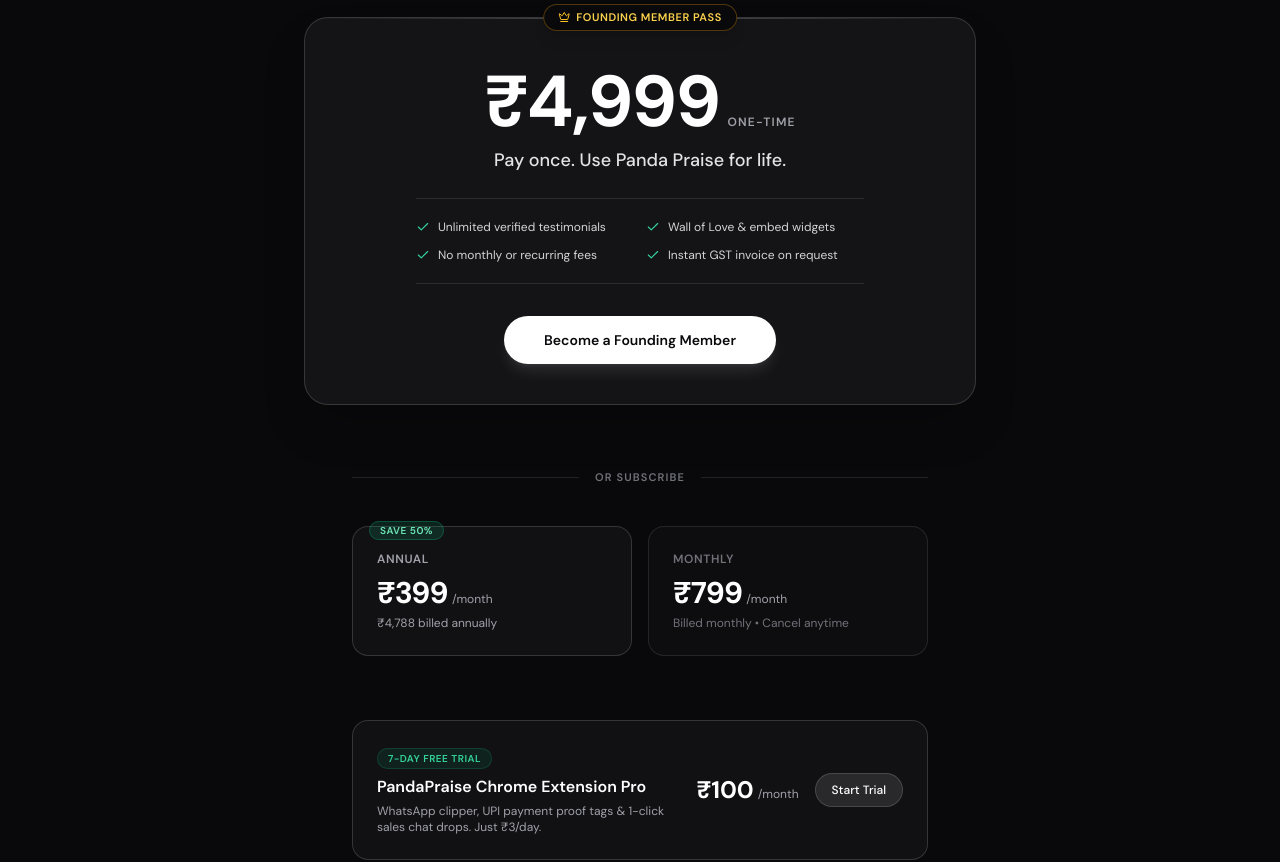
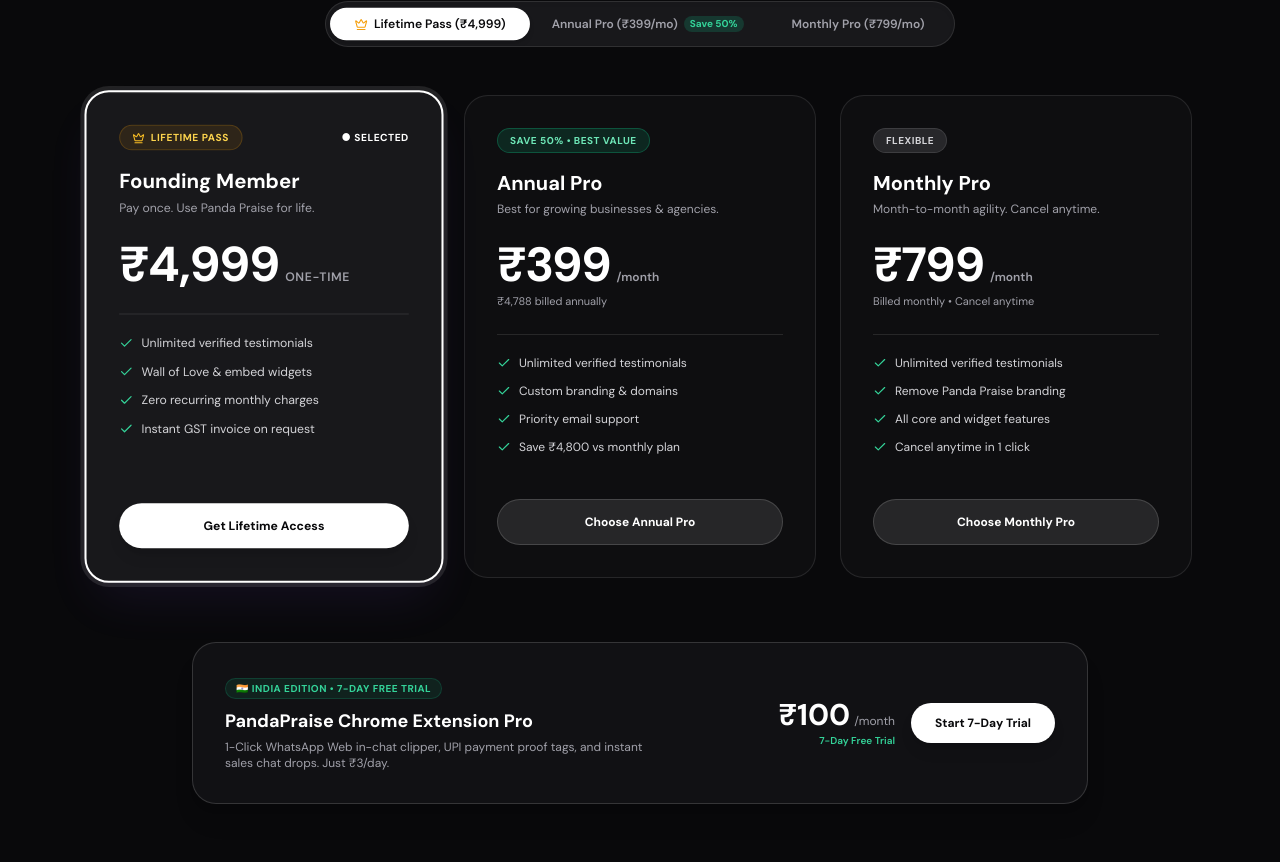
Before and after one commit to greetingsgopal-hub/testimonial-collector-dashboard, a React (Vite) app: page /pricing in a window 1280 px wide. Shown: the part 376-1238 px from the top of the page. Built offline with nearby package versions, Linux system fonts and the light colour scheme; no server answers.

Commit message:
feat: interactive 3-plan Apple navigator and selectable cards with direct checkout triggers

```diff
--- a/src/pages/PricingPage.tsx
+++ b/src/pages/PricingPage.tsx
@@ -97,20 +97,25 @@
 
   const [openFaqIndex, setOpenFaqIndex] = useState<number | null>(null);
   const { user } = useAuth();
-  const [checkoutLoading, setCheckoutLoading] = useState<'founding' | 'subscription' | null>(null);
+  const [selectedPlan, setSelectedPlan] = useState<'founding' | 'annual' | 'monthly'>('founding');
+  const [checkoutLoading, setCheckoutLoading] = useState<'founding' | 'annual' | 'monthly' | 'extension' | null>(null);
   const [checkoutError, setCheckoutError] = useState<string | null>(null);
 
-  const handleCheckout = async (plan: 'founding' | 'subscription') => {
+  const handleCheckout = async (plan: 'founding' | 'annual' | 'monthly' | 'extension') => {
+    if (plan !== 'extension') {
+      setSelectedPlan(plan);
+    }
     setCheckoutError(null);
     if (!user) {
-      window.location.href = '/login';
+      window.location.href = `/signup?plan=${plan}`;
       return;
     }
     setCheckoutLoading(plan);
     try {
-      setCheckoutError('Checkout is not yet configured. Please contact support@pandapraise.com to purchase.');
+      window.location.href = `/dashboard/settings?plan=${plan}&checkout=true`;
     } catch {
-      setCheckoutError('Failed to start checkout. Please try again.');
+      setCheckoutError('Redirecting to your billing dashboard…');
+      window.location.href = '/dashboard/settings';
     } finally {
       setCheckoutLoading(null);
     }
@@ -134,7 +139,8 @@
       </header>
 
       <div className="max-w-6xl mx-auto px-6 py-16 sm:py-24">
-        <div className="text-center mb-14">
+        {/* Apple Hero Header */}
+        <div className="text-center mb-10">
           <div className="inline-flex items-center gap-2 px-3.5 py-1 rounded-full bg-zinc-900 border border-white/10 text-zinc-300 text-xs font-medium mb-5 shadow-xs">
             <span className="text-sm leading-none">🇮🇳</span>
             <span>Built for Indians</span>
@@ -156,29 +162,90 @@
           </div>
         </div>
 
+        {/* Apple Segmented Plan Navigator (Allows user to toggle & test all 3) */}
+        <div className="flex items-center justify-center mb-12">
+          <div className="inline-flex p-1.5 rounded-full bg-zinc-900 border border-white/10 shadow-inner max-w-full overflow-x-auto">
+            <button
+              type="button"
+              onClick={() => setSelectedPlan('founding')}
+              className={`px-4 sm:px-6 py-2 rounded-full text-xs font-semibold transition-all cursor-pointer flex items-center gap-1.5 whitespace-nowrap ${
+                selectedPlan === 'founding'
+                  ? 'bg-white text-zinc-950 shadow-md scale-[1.02]'
+                  : 'text-zinc-400 hover:text-zinc-200'
+              }`}
+            >
+              <Crown size={13} className={selectedPlan === 'founding' ? 'text-amber-500' : 'text-zinc-500'} />
+              <span>Lifetime Pass (₹4,999)</span>
+            </button>
+            <button
+              type="button"
+              onClick={() => setSelectedPlan('annual')}
+              className={`px-4 sm:px-6 py-2 rounded-full text-xs font-semibold transition-all cursor-pointer flex items-center gap-1.5 whitespace-nowrap ${
+                selectedPlan === 'annual'
+                  ? 'bg-white text-zinc-950 shadow-md scale-[1.02]'
+                  : 'text-zinc-400 hover:text-zinc-200'
+              }`}
+            >
+              <span>Annual Pro (₹399/mo)</span>
+              <span className={`text-[10px] px-1.5 py-0.2 rounded-full font-bold ${
+                selectedPlan === 'annual' ? 'bg-emerald-100 text-emerald-800' : 'bg-emerald-500/20 text-emerald-400'
+              }`}>
+                Save 50%
+              </span>
+            </button>
+            <button
+              type="button"
+              onClick={() => setSelectedPlan('monthly')}
+              className={`px-4 sm:px-6 py-2 rounded-full text-xs font-semibold transition-all cursor-pointer whitespace-nowrap ${
+                selectedPlan === 'monthly'
+                  ? 'bg-white text-zinc-950 shadow-md scale-[1.02]'
+                  : 'text-zinc-400 hover:text-zinc-200'
+              }`}
+            >
+              <span>Monthly Pro (₹799/mo)</span>
+            </button>
+          </div>
+        </div>
+
         {checkoutError && <div className="max-w-2xl mx-auto mb-6 p-4 rounded-xl bg-rose-500/10 border border-rose-500/20 text-rose-300 text-sm text-center">{checkoutError}</div>}
 
-        <div className="max-w-2xl mx-auto mb-16">
-          <div className="relative rounded-3xl bg-zinc-900/80 border border-white/15 p-8 sm:p-10 shadow-2xl backdrop-blur-xl">
-            <div className="absolute inset-x-0 top-0 h-px bg-gradient-to-r from-transparent via-white/25 to-transparent" />
+        {/* Apple 3-Card Interactive Grid: All 3 are selectable and navigable */}
+        <div className="grid grid-cols-1 lg:grid-cols-3 gap-6 max-w-6xl mx-auto mb-16">
 
-            <div className="absolute -top-3.5 left-1/2 -translate-x-1/2">
-              <span className="px-3.5 py-1 rounded-full bg-zinc-950 border border-amber-500/30 text-amber-300 text-[11px] font-semibold uppercase tracking-wider shadow-lg flex items-center gap-1.5">
+          {/* Card 1: Lifetime Pass (Founding Member) */}
+          <div
+            onClick={() => setSelectedPlan('founding')}
+            className={`relative rounded-3xl p-7 sm:p-8 flex flex-col justify-between transition-all duration-200 cursor-pointer ${
+              selectedPlan === 'founding'
+                ? 'bg-zinc-900 border-2 border-white ring-4 ring-white/10 shadow-2xl shadow-violet-500/10 scale-[1.02]'
+                : 'bg-zinc-900/40 border border-white/10 hover:border-white/20 hover:bg-zinc-900/60'
+            }`}
+          >
+            {selectedPlan === 'founding' && (
+              <div className="absolute inset-x-0 top-0 h-px bg-gradient-to-r from-transparent via-white/40 to-transparent" />
+            )}
+            <div>
+              <div className="flex items-center justify-between mb-4">
+                <span className="px-3 py-1 rounded-full bg-amber-500/10 border border-amber-500/20 text-amber-300 text-[10px] font-bold uppercase tracking-wider flex items-center gap-1.5">
                   <Crown size={12} className="text-amber-400" />
-                Founding Member Pass
+                  Lifetime Pass
                 </span>
+                {selectedPlan === 'founding' && (
+                  <span className="text-[10px] font-bold text-white uppercase tracking-wider">
+                    ● Selected
+                  </span>
+                )}
               </div>
 
-            <div className="text-center pt-2">
-              <div className="flex items-baseline justify-center gap-2 mb-2">
-                <span className="text-5xl sm:text-7xl font-bold tracking-tight text-white">₹4,999</span>
-                <span className="text-xs uppercase tracking-widest font-semibold text-zinc-400">One-time</span>
+              <h2 className="text-xl font-bold text-white mb-1">Founding Member</h2>
+              <p className="text-xs text-zinc-400 mb-6">Pay once. Use Panda Praise for life.</p>
+
+              <div className="flex items-baseline gap-1.5 mb-6">
+                <span className="text-4xl sm:text-5xl font-black tracking-tight text-white">₹4,999</span>
+                <span className="text-xs font-semibold text-zinc-400 uppercase tracking-wider">One-time</span>
               </div>
-              <p className="text-base sm:text-lg font-medium text-zinc-200 mb-6">
-                Pay once. Use Panda Praise for life.
-              </p>
 
-              <div className="grid grid-cols-1 sm:grid-cols-2 gap-3 max-w-md mx-auto text-left mb-8 py-5 border-y border-white/10 text-xs text-zinc-300">
+              <div className="space-y-3 py-5 border-t border-white/10 text-xs text-zinc-300">
                 <div className="flex items-center gap-2">
                   <Check size={14} className="text-emerald-400 shrink-0" />
                   <span>Unlimited verified testimonials</span>
@@ -189,85 +256,202 @@
                 </div>
                 <div className="flex items-center gap-2">
                   <Check size={14} className="text-emerald-400 shrink-0" />
-                  <span>No monthly or recurring fees</span>
+                  <span>Zero recurring monthly charges</span>
                 </div>
                 <div className="flex items-center gap-2">
                   <Check size={14} className="text-emerald-400 shrink-0" />
                   <span>Instant GST invoice on request</span>
                 </div>
               </div>
+            </div>
 
             <button
               type="button"
-                onClick={() => handleCheckout('founding')}
+              onClick={(e) => {
+                e.stopPropagation();
+                handleCheckout('founding');
+              }}
               disabled={checkoutLoading !== null}
-                className="w-full sm:w-auto px-10 py-3.5 rounded-full text-sm font-semibold bg-white text-zinc-950 hover:bg-zinc-200 active:scale-[0.98] shadow-lg shadow-white/10 transition-all disabled:opacity-50 flex items-center justify-center gap-2 mx-auto cursor-pointer"
+              className={`w-full mt-6 py-3.5 rounded-full text-xs font-bold transition-all flex items-center justify-center gap-2 cursor-pointer ${
+                selectedPlan === 'founding'
+                  ? 'bg-white text-zinc-950 hover:bg-zinc-200 shadow-lg'
+                  : 'bg-white/10 hover:bg-white/20 border border-white/15 text-white'
+              }`}
             >
-                {checkoutLoading === 'founding' ? 'Connecting to checkout…' : 'Become a Founding Member'}
+              {checkoutLoading === 'founding' ? 'Starting checkout…' : 'Get Lifetime Access'}
             </button>
+          </div>
+
+          {/* Card 2: Annual Pro */}
+          <div
+            onClick={() => setSelectedPlan('annual')}
+            className={`relative rounded-3xl p-7 sm:p-8 flex flex-col justify-between transition-all duration-200 cursor-pointer ${
+              selectedPlan === 'annual'
+                ? 'bg-zinc-900 border-2 border-white ring-4 ring-white/10 shadow-2xl shadow-emerald-500/10 scale-[1.02]'
+                : 'bg-zinc-900/40 border border-white/10 hover:border-white/20 hover:bg-zinc-900/60'
+            }`}
+          >
+            {selectedPlan === 'annual' && (
+              <div className="absolute inset-x-0 top-0 h-px bg-gradient-to-r from-transparent via-white/40 to-transparent" />
+            )}
+            <div>
+              <div className="flex items-center justify-between mb-4">
+                <span className="px-3 py-1 rounded-full bg-emerald-500/15 border border-emerald-500/30 text-emerald-300 text-[10px] font-bold uppercase tracking-wider">
+                  Save 50% • Best Value
+                </span>
+                {selectedPlan === 'annual' && (
+                  <span className="text-[10px] font-bold text-white uppercase tracking-wider">
+                    ● Selected
+                  </span>
+                )}
+              </div>
+
+              <h2 className="text-xl font-bold text-white mb-1">Annual Pro</h2>
+              <p className="text-xs text-zinc-400 mb-6">Best for growing businesses & agencies.</p>
+
+              <div className="flex items-baseline gap-1.5 mb-1">
+                <span className="text-4xl sm:text-5xl font-black tracking-tight text-white">₹399</span>
+                <span className="text-xs font-semibold text-zinc-400">/month</span>
+              </div>
+              <p className="text-[11px] text-zinc-400 mb-6">₹4,788 billed annually</p>
+
+              <div className="space-y-3 py-5 border-t border-white/10 text-xs text-zinc-300">
+                <div className="flex items-center gap-2">
+                  <Check size={14} className="text-emerald-400 shrink-0" />
+                  <span>Unlimited verified testimonials</span>
+                </div>
+                <div className="flex items-center gap-2">
+                  <Check size={14} className="text-emerald-400 shrink-0" />
+                  <span>Custom branding & domains</span>
+                </div>
+                <div className="flex items-center gap-2">
+                  <Check size={14} className="text-emerald-400 shrink-0" />
+                  <span>Priority email support</span>
+                </div>
+                <div className="flex items-center gap-2">
+                  <Check size={14} className="text-emerald-400 shrink-0" />
+                  <span>Save ₹4,800 vs monthly plan</span>
                 </div>
               </div>
             </div>
 
-        <div className="flex items-center gap-4 max-w-xl mx-auto mb-10">
-          <div className="flex-1 h-px bg-white/10" />
-          <span className="text-[11px] font-semibold text-zinc-500 uppercase tracking-widest">Or subscribe</span>
-          <div className="flex-1 h-px bg-white/10" />
+            <button
+              type="button"
+              onClick={(e) => {
+                e.stopPropagation();
+                handleCheckout('annual');
+              }}
+              disabled={checkoutLoading !== null}
+              className={`w-full mt-6 py-3.5 rounded-full text-xs font-bold transition-all flex items-center justify-center gap-2 cursor-pointer ${
+                selectedPlan === 'annual'
+                  ? 'bg-white text-zinc-950 hover:bg-zinc-200 shadow-lg'
+                  : 'bg-white/10 hover:bg-white/20 border border-white/15 text-white'
+              }`}
+            >
+              {checkoutLoading === 'annual' ? 'Starting checkout…' : 'Choose Annual Pro'}
+            </button>
           </div>
 
-        <div className="max-w-xl mx-auto mb-16">
-          <div className="grid grid-cols-1 sm:grid-cols-2 gap-4">
-            <div className="relative rounded-2xl bg-zinc-900/60 border border-white/15 p-6 text-left">
-              <div className="absolute -top-2.5 left-4">
-                <span className="px-2.5 py-0.5 rounded-full bg-emerald-500/15 border border-emerald-500/30 text-emerald-300 text-[10px] font-semibold uppercase tracking-wider">
-                  Save 50%
+          {/* Card 3: Monthly Pro */}
+          <div
+            onClick={() => setSelectedPlan('monthly')}
+            className={`relative rounded-3xl p-7 sm:p-8 flex flex-col justify-between transition-all duration-200 cursor-pointer ${
+              selectedPlan === 'monthly'
+                ? 'bg-zinc-900 border-2 border-white ring-4 ring-white/10 shadow-2xl shadow-violet-500/10 scale-[1.02]'
+                : 'bg-zinc-900/40 border border-white/10 hover:border-white/20 hover:bg-zinc-900/60'
+            }`}
+          >
+            {selectedPlan === 'monthly' && (
+              <div className="absolute inset-x-0 top-0 h-px bg-gradient-to-r from-transparent via-white/40 to-transparent" />
+            )}
+            <div>
+              <div className="flex items-center justify-between mb-4">
+                <span className="px-3 py-1 rounded-full bg-zinc-800 border border-white/10 text-zinc-300 text-[10px] font-bold uppercase tracking-wider">
+                  Flexible
                 </span>
-              </div>
-              <p className="text-xs font-semibold text-zinc-400 uppercase tracking-wider mb-2">Annual</p>
-              <div className="flex items-baseline gap-1 mb-1">
-                <span className="text-3xl font-bold tracking-tight text-white">₹399</span>
-                <span className="text-xs text-zinc-400">/month</span>
-              </div>
-              <p className="text-xs text-zinc-400">₹4,788 billed annually</p>
+                {selectedPlan === 'monthly' && (
+                  <span className="text-[10px] font-bold text-white uppercase tracking-wider">
+                    ● Selected
+                  </span>
+                )}
               </div>
 
-            <div className="relative rounded-2xl bg-zinc-900/30 border border-white/10 p-6 text-left">
-              <p className="text-xs font-semibold text-zinc-500 uppercase tracking-wider mb-2">Monthly</p>
-              <div className="flex items-baseline gap-1 mb-1">
-                <span className="text-3xl font-bold tracking-tight text-white">₹799</span>
-                <span className="text-xs text-zinc-400">/month</span>
+              <h2 className="text-xl font-bold text-white mb-1">Monthly Pro</h2>
+              <p className="text-xs text-zinc-400 mb-6">Month-to-month agility. Cancel anytime.</p>
+
+              <div className="flex items-baseline gap-1.5 mb-1">
+                <span className="text-4xl sm:text-5xl font-black tracking-tight text-white">₹799</span>
+                <span className="text-xs font-semibold text-zinc-400">/month</span>
               </div>
-              <p className="text-xs text-zinc-500">Billed monthly • Cancel anytime</p>
+              <p className="text-[11px] text-zinc-400 mb-6">Billed monthly • Cancel anytime</p>
+
+              <div className="space-y-3 py-5 border-t border-white/10 text-xs text-zinc-300">
+                <div className="flex items-center gap-2">
+                  <Check size={14} className="text-emerald-400 shrink-0" />
+                  <span>Unlimited verified testimonials</span>
+                </div>
+                <div className="flex items-center gap-2">
+                  <Check size={14} className="text-emerald-400 shrink-0" />
+                  <span>Remove Panda Praise branding</span>
+                </div>
+                <div className="flex items-center gap-2">
+                  <Check size={14} className="text-emerald-400 shrink-0" />
+                  <span>All core and widget features</span>
+                </div>
+                <div className="flex items-center gap-2">
+                  <Check size={14} className="text-emerald-400 shrink-0" />
+                  <span>Cancel anytime in 1 click</span>
                 </div>
               </div>
             </div>
 
+            <button
+              type="button"
+              onClick={(e) => {
+                e.stopPropagation();
+                handleCheckout('monthly');
+              }}
+              disabled={checkoutLoading !== null}
+              className={`w-full mt-6 py-3.5 rounded-full text-xs font-bold transition-all flex items-center justify-center gap-2 cursor-pointer ${
+                selectedPlan === 'monthly'
+                  ? 'bg-white text-zinc-950 hover:bg-zinc-200 shadow-lg'
+                  : 'bg-white/10 hover:bg-white/20 border border-white/15 text-white'
+              }`}
+            >
+              {checkoutLoading === 'monthly' ? 'Starting checkout…' : 'Choose Monthly Pro'}
+            </button>
+          </div>
+
+        </div>
+
         {/* India Micro-SaaS Extension Plan */}
-        <div className="max-w-xl mx-auto mb-16 rounded-2xl bg-zinc-900/60 border border-white/15 p-6 flex flex-col sm:flex-row items-center justify-between gap-5">
+        <div className="max-w-4xl mx-auto mb-16 rounded-3xl bg-zinc-900/60 border border-white/15 p-6 sm:p-8 flex flex-col sm:flex-row items-center justify-between gap-6 shadow-xl">
           <div className="text-left">
-            <div className="inline-flex items-center gap-1.5 px-2.5 py-0.5 rounded-full bg-emerald-500/10 border border-emerald-500/20 text-emerald-400 text-[10px] font-semibold uppercase tracking-wider mb-1.5">
-              7-Day Free Trial
+            <div className="inline-flex items-center gap-1.5 px-2.5 py-0.5 rounded-full bg-emerald-500/10 border border-emerald-500/20 text-emerald-400 text-[10px] font-bold uppercase tracking-wider mb-2">
+              🇮🇳 India Edition • 7-Day Free Trial
             </div>
-            <h3 className="text-base font-semibold text-white">
+            <h3 className="text-lg font-bold text-white">
               PandaPraise Chrome Extension Pro
             </h3>
-            <p className="text-xs text-zinc-400 mt-1 max-w-sm">
-              WhatsApp clipper, UPI payment proof tags & 1-click sales chat drops. Just ₹3/day.
+            <p className="text-xs text-zinc-400 mt-1 max-w-md">
+              1-Click WhatsApp Web in-chat clipper, UPI payment proof tags, and instant sales chat drops. Just ₹3/day.
             </p>
           </div>
           <div className="flex items-center gap-4 shrink-0">
             <div className="text-right">
               <div className="flex items-baseline gap-1 justify-end">
-                <span className="text-2xl font-bold text-white">₹100</span>
+                <span className="text-3xl font-extrabold text-white">₹100</span>
                 <span className="text-xs text-zinc-400">/month</span>
               </div>
+              <span className="text-[10px] text-emerald-400 font-semibold block">7-Day Free Trial</span>
             </div>
-            <a
-              href="/dashboard"
-              className="px-4 py-2 rounded-full bg-white/10 hover:bg-white/20 border border-white/15 text-white font-medium text-xs transition-all whitespace-nowrap"
+            <button
+              type="button"
+              onClick={() => handleCheckout('extension')}
+              className="px-6 py-3 rounded-full bg-white text-zinc-950 hover:bg-zinc-200 font-bold text-xs shadow-lg transition-all whitespace-nowrap cursor-pointer"
             >
-              Start Trial
-            </a>
+              Start 7-Day Trial
+            </button>
           </div>
         </div>
 
```
Lines whose indentation alone changed are shown as unchanged.
